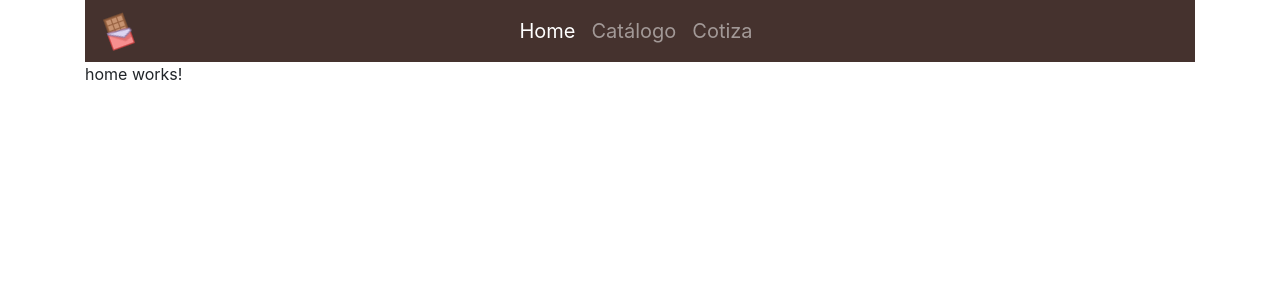
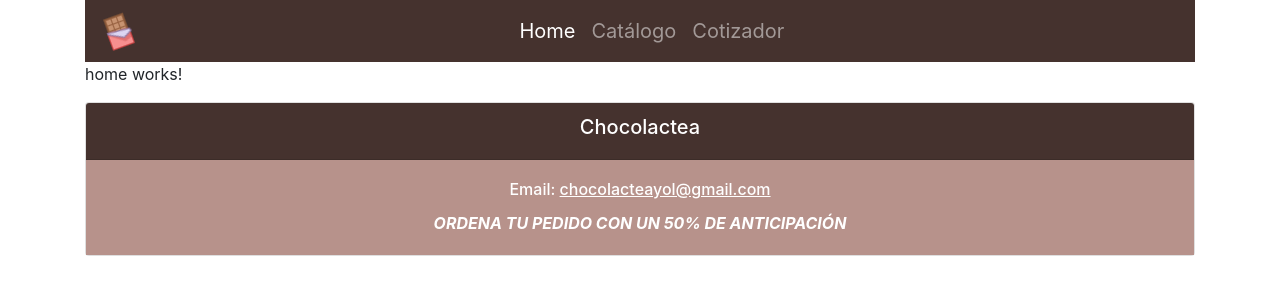
Before and after one commit to zabdielcead/chocolandia, an Angular app in the folder chocoland/: page /home in a window 1280 px wide. Shown: the top 300 px of the page. Built offline with nearby package versions, Linux system fonts and the light colour scheme.

Commit message:
estilos footer

```diff
--- a/chocoland/src/app/app.component.html
+++ b/chocoland/src/app/app.component.html
@@ -6,3 +6,7 @@
 <div class="container">
     <router-outlet></router-outlet>
 </div>
+
+<div class="container">
+    <app-footer></app-footer>
+</div>
--- a/chocoland/src/app/app.module.ts
+++ b/chocoland/src/app/app.module.ts
@@ -9,12 +9,14 @@ import { APP_ROUTING } from './app.routes';
 import { AppComponent } from './app.component';
 import { HomeComponent } from './components/home/home.component';
 import { NavbarComponent } from './components/navbar/navbar.component';
+import { FooterComponent } from './components/footer/footer.component';
 
 @NgModule({
   declarations: [
     AppComponent,
     HomeComponent,
-    NavbarComponent
+    NavbarComponent,
+    FooterComponent
   ],
   imports: [
     BrowserModule,
--- /dev/null
+++ b/chocoland/src/app/components/footer/footer.component.html
@@ -0,0 +1,9 @@
+<div class="card text-center">
+    <div class="card-header navbarCafe">
+        <h5 class="text-white">Chocolactea</h5>
+    </div>
+    <div class="card-body footerColorlight">
+        <h6 class="card-title text-white">Email: <u>chocolacteayol@gmail.com</u></h6>
+        <p class="card-text text-white font-weight-bold font-italic">ORDENA TU PEDIDO CON UN 50% DE ANTICIPACIÓN</p>
+    </div>
+</div>
--- /dev/null
+++ b/chocoland/src/app/components/footer/footer.component.ts
@@ -0,0 +1,15 @@
+import { Component, OnInit } from '@angular/core';
+
+@Component({
+  selector: 'app-footer',
+  templateUrl: './footer.component.html',
+  styleUrls: []
+})
+export class FooterComponent implements OnInit {
+
+  constructor() { }
+
+  ngOnInit() {
+  }
+
+}
--- a/chocoland/src/app/components/navbar/navbar.component.html
+++ b/chocoland/src/app/components/navbar/navbar.component.html
@@ -17,7 +17,7 @@
                 <a class="nav-link fontMenu" href="#">Catálogo </a>
             </li>
             <li class="nav-item">
-                <a class="nav-link fontMenu" href="#">Cotiza </a>
+                <a class="nav-link fontMenu" href="#">Cotizador </a>
             </li>
         </ul>
 
--- a/chocoland/src/styles.css
+++ b/chocoland/src/styles.css
@@ -28,6 +28,10 @@
 
 /*fin navbar*/
 
+.footerColorlight {
+    background-color: #b7928b;
+}
+
 
 /*media queryes bootstrap*/
 
```
